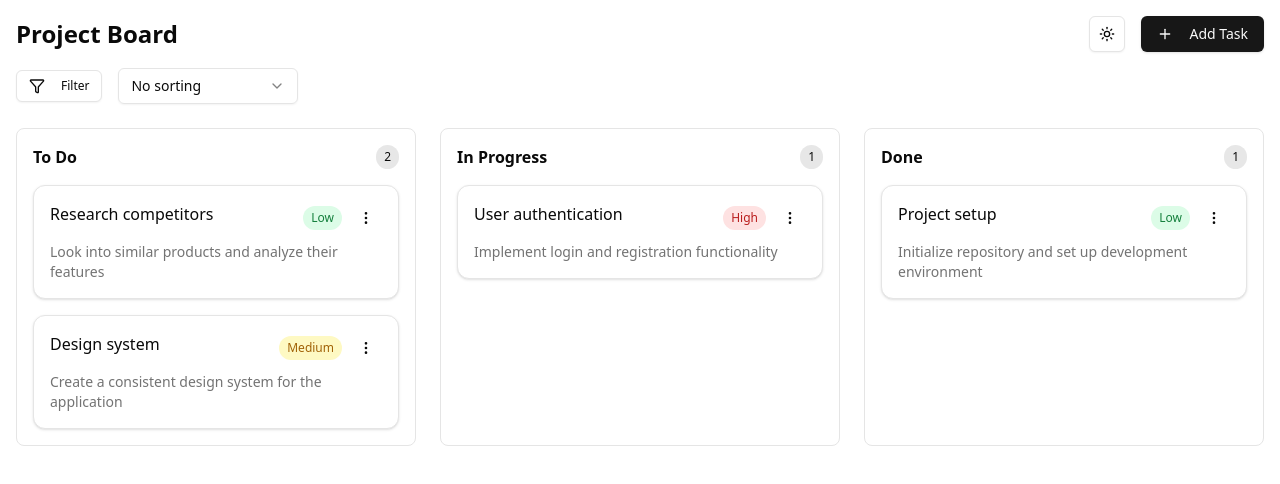
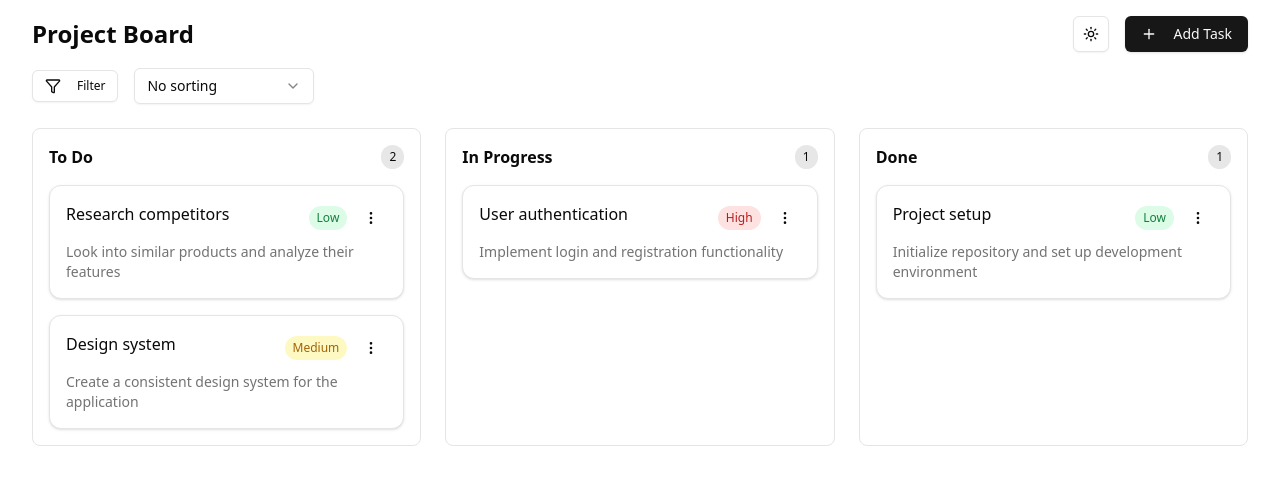
Before and after one commit to crislo11/task-manager, a Next.js app: page /1 in a window 1280 px wide. Shown: the top 484 px of the page. Built offline with nearby package versions, Linux system fonts and the light colour scheme.

Commit message:
feat: improve some code structure

```diff
--- a/src/app/[projectId]/page.tsx
+++ b/src/app/[projectId]/page.tsx
@@ -244,7 +244,7 @@ export default function ProjectBoard() {
   };
 
   return (
-    <div className="min-h-screen bg-background p-4">
+    <div className="min-h-screen bg-background py-4 px-8">
       <div className="mb-6 space-y-4">
         <div className="flex items-center justify-between">
           <h1 className="text-2xl font-bold">Project Board</h1>
```
